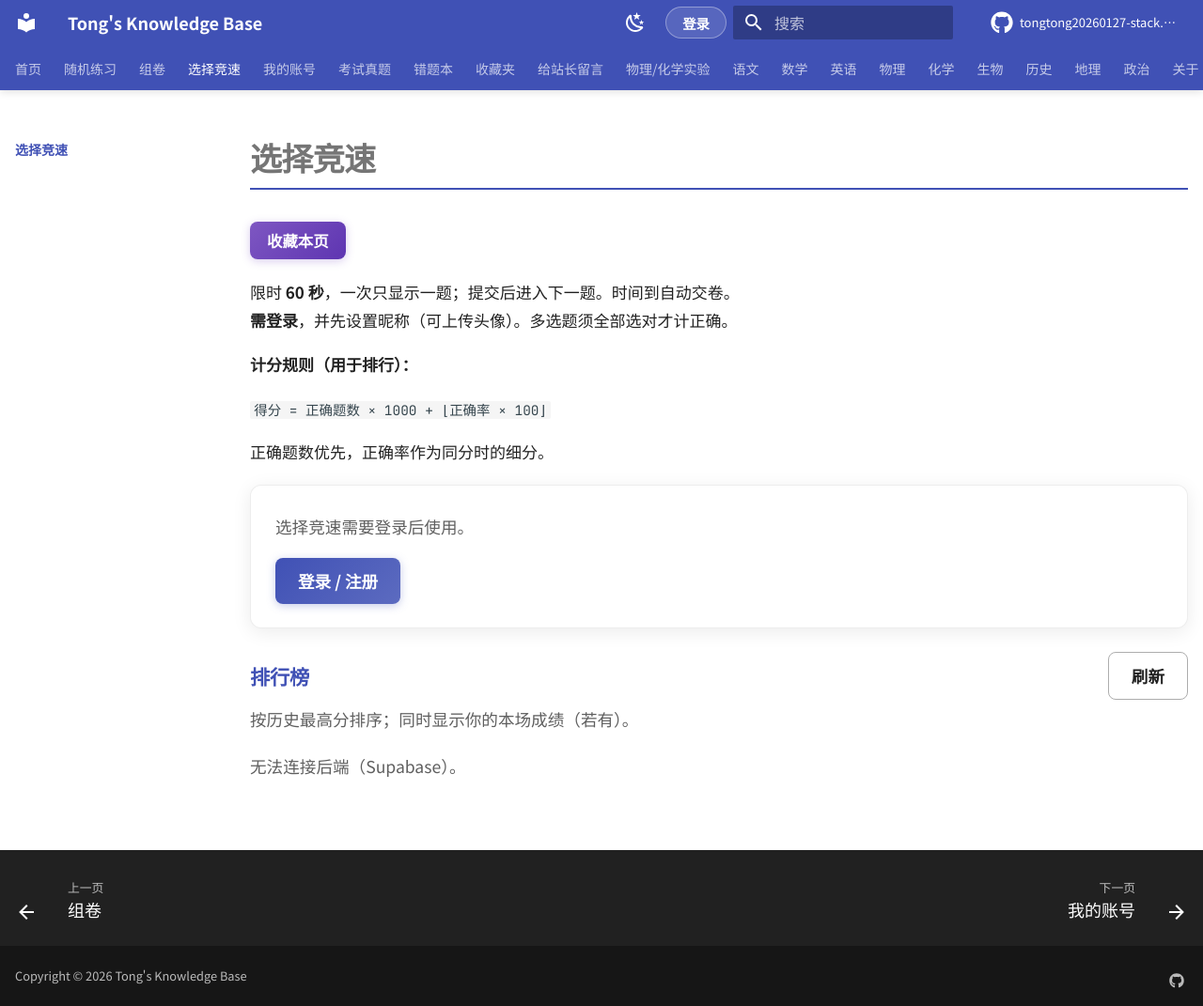
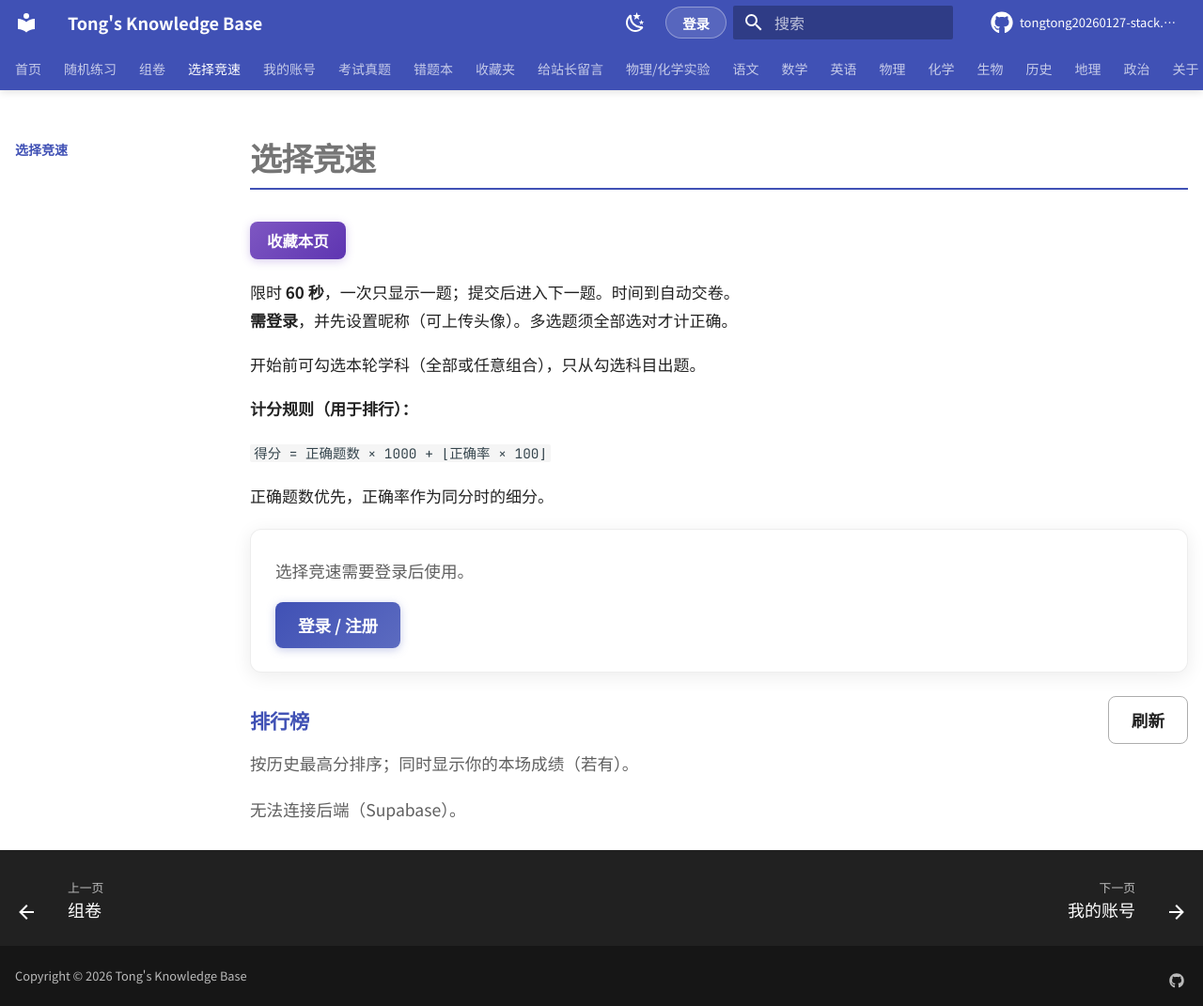
Before and after one commit to tongtong20260127-stack/tongtong20260127-stack.github.io, an MkDocs documentation site: the page built from docs/race.md, in a window 1280 px wide and 1071 px high. Shown: the whole window at 94% size. Built offline with MkDocs 1.6.1 and Material for MkDocs 9.7.7, drawn with Linux system fonts in a browser that asks for light colours; a script that is not in the unit is left out; comment, search, counter and statistics services are not loaded.

Commit message:
feat: 选择竞速支持勾选学科（九科多选/全部）

```diff
--- a/docs/race.md
+++ b/docs/race.md
@@ -2,6 +2,8 @@
 
 限时 **60 秒**，一次只显示一题；提交后进入下一题。时间到自动交卷。
 **需登录**，并先设置昵称（可上传头像）。多选题须全部选对才计正确。
+
+开始前可勾选本轮学科（全部或任意组合），只从勾选科目出题。
 
 **计分规则（用于排行）：**
 
@@ -24,6 +26,27 @@
         <div class="race-muted">准备好后点击开始。题库将打乱，60 秒倒计时。</div>
       </div>
     </div>
+
+    <div class="race-subject-picker">
+      <div class="race-subject-title">本轮学科（可多选）</div>
+      <label class="race-sub-item race-sub-all">
+        <input type="checkbox" id="race-sub-all" checked />
+        <span>全部学科</span>
+      </label>
+      <div id="race-sub-list" class="race-sub-list">
+        <label class="race-sub-item"><input type="checkbox" class="race-sub" value="语文" checked /> 语文</label>
+        <label class="race-sub-item"><input type="checkbox" class="race-sub" value="数学" checked /> 数学</label>
+        <label class="race-sub-item"><input type="checkbox" class="race-sub" value="英语" checked /> 英语</label>
+        <label class="race-sub-item"><input type="checkbox" class="race-sub" value="物理" checked /> 物理</label>
+        <label class="race-sub-item"><input type="checkbox" class="race-sub" value="化学" checked /> 化学</label>
+        <label class="race-sub-item"><input type="checkbox" class="race-sub" value="生物" checked /> 生物</label>
+        <label class="race-sub-item"><input type="checkbox" class="race-sub" value="历史" checked /> 历史</label>
+        <label class="race-sub-item"><input type="checkbox" class="race-sub" value="地理" checked /> 地理</label>
+        <label class="race-sub-item"><input type="checkbox" class="race-sub" value="政治" checked /> 政治</label>
+      </div>
+      <p class="race-muted race-sub-hint">不勾选任何学科时无法开始；勾选「全部学科」则九科都会出现。</p>
+    </div>
+
     <button type="button" id="race-btn-start" class="quiz-btn quiz-btn-next">开始竞速</button>
   </div>
 
```
